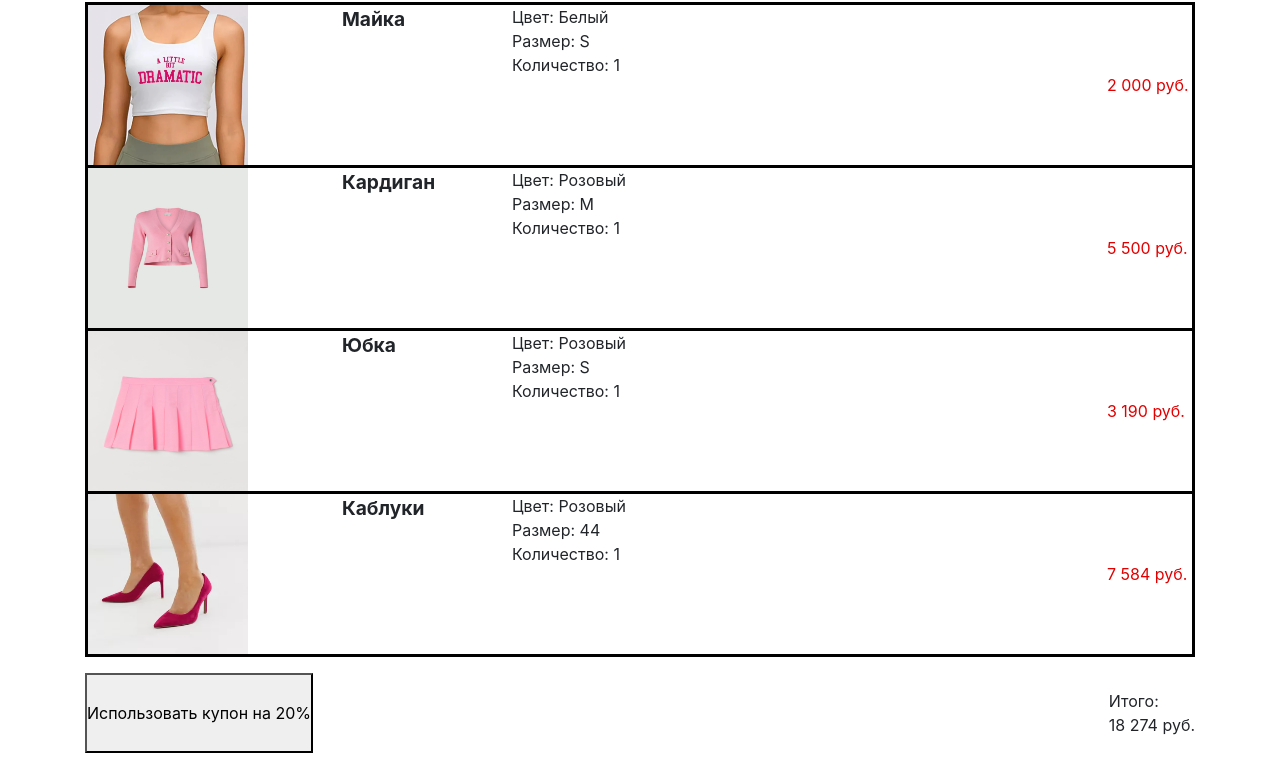
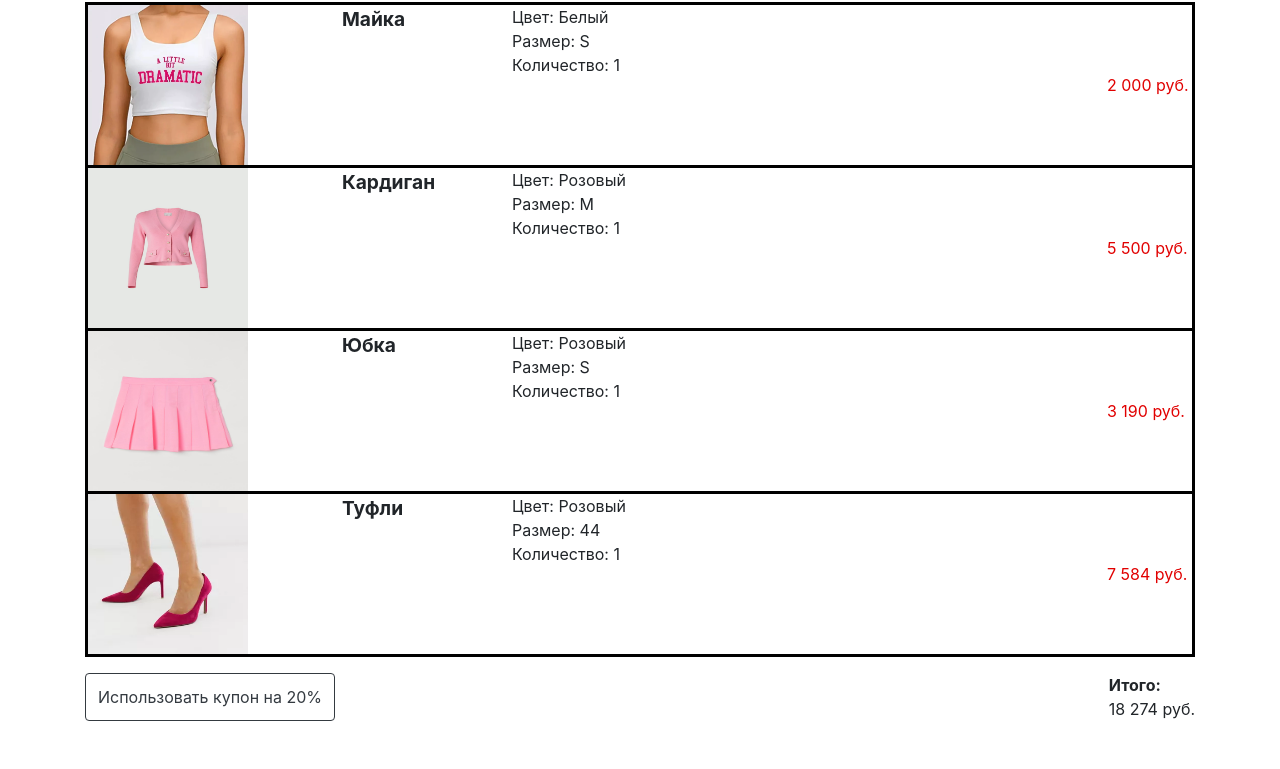
Before and after one commit to AlinaK2003/homework, a plain HTML site: page week11/shop/index.html in a window 1280 px wide. Shown: the part 110-879 px from the top of the page. After the commit the page ends 847 px from the top, so only its background shows below. Drawn offline with nearby package versions, Linux system fonts and the light colour scheme.

Commit message:
some changes

```diff
--- a/week11/shop/assets/scripts/script.js
+++ b/week11/shop/assets/scripts/script.js
@@ -0,0 +1,3 @@
+function calcDiscount() {
+let price = document.querySelector('.price');
+};
--- a/week11/shop/assets/styles/style.css
+++ b/week11/shop/assets/styles/style.css
@@ -68,3 +68,18 @@ img {
     flex-direction: row;
     justify-content: space-between;
 }
+
+.total {
+    font-weight: bolder;
+}
+
+.end {
+    margin-top: -2rem;
+    display: flex;
+    flex-direction: column;
+    height: 5rem;
+}
+
+.end-price {
+    margin-top: -2rem;
+}
--- a/week11/shop/index.html
+++ b/week11/shop/index.html
@@ -32,7 +32,7 @@
                         </div>
                     </div>
                     <div class="container__items_price">
-                        <span class="container__items_price-tag">2 000 руб.</span>
+                        <span class="container__items_price-tag price">2 000 руб.</span>
                     </div>
                 </div>
             </div>
@@ -51,7 +51,7 @@
                         </div>
                     </div>
                     <div class="container__items_price">
-                        <span class="container__items_price-tag">5 500 руб.</span>
+                        <span class="container__items_price-tag price">5 500 руб.</span>
                     </div>
                 </div>
             </div>
@@ -70,17 +70,17 @@
                         </div>
                     </div>
                     <div class="container__items_price">
-                        <span class="container__items_price-tag">3 190 руб.</span>
+                        <span class="container__items_price-tag price">3 190 руб.</span>
                     </div>
                 </div>
             </div>
 
             <div class="container__items_heels container-item-grid">
                 <div class="container__items_image">
-                    <img src="./assets/images/heels.jpg" alt="каблуки">
+                    <img src="./assets/images/heels.jpg" alt="туфли">
                 </div>
                 <div class="container__items_name">
-                    <span class="container__items_item-name">Каблуки</span>
+                    <span class="container__items_item-name">Туфли</span>
                     <div class="container__items_data">
                         <div class="container__items_data data-group">
                             <span>Цвет: Розовый</span>
@@ -89,16 +89,21 @@
                         </div>
                     </div>
                     <div class="container__items_price">
-                        <span class="container__items_price-tag">7 584 руб.</span>
+                        <span class="container__items_price-tag price">7 584 руб.</span>
                     </div>
                 </div>
             </div>
         </div>
         <div class="container__buttons">
-            <button>Использовать купон на 20%</button>
-            <span class="container__buttons total">Итого:<br>18 274 руб.</span>
+            <button type="button" class="btn btn-outline-dark" onclick="calcDiscount()">Использовать купон на
+                20%</button>
+            <div class="container__buttons end">
+                <span class="container__buttons total">Итого: </span>
+                <span class="container__buttons end-price price">18 274 руб.</span>
+            </div>
         </div>
     </main>
+    <script src="./assets/scripts/script.js"></script>
 </body>
 
 </html>
```
